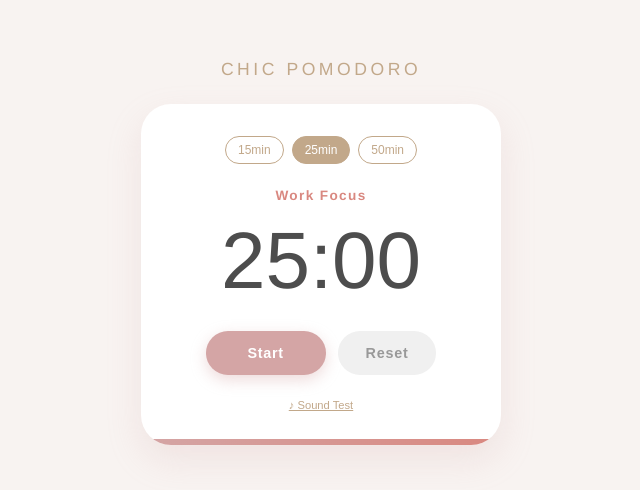
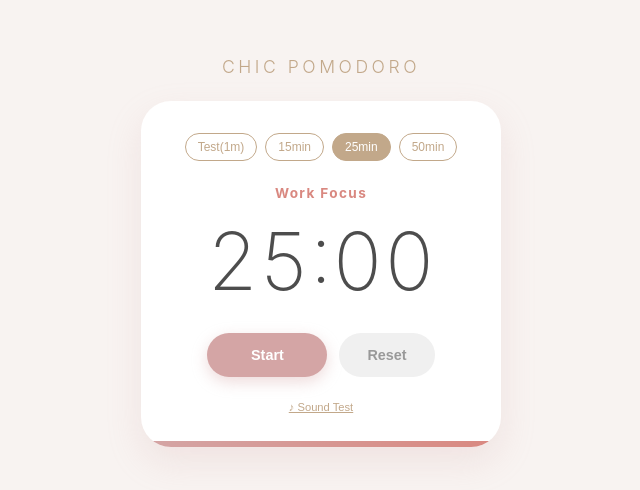
Before and after one commit to shimizu347-wq/my_pomodoro, a plain HTML site: page index.html in a window 1280 px wide. Shown: the part 154-644 px from the top of the page, without its empty margins (319-959 px from the left). Drawn offline with Linux system fonts and the light colour scheme.

Commit message:
Add files via upload

```diff
--- a/index.html
+++ b/index.html
@@ -3,7 +3,7 @@
 <head>
     <meta charset="UTF-8">
     <meta name="viewport" content="width=device-width, initial-scale=1.0">
-    <title>Chic Pomodoro Crystal v2</title>
+    <title>Chic Pomodoro Crystal v3</title>
     <style>
         :root {
             --bg-color: #F8F3F1;
@@ -16,7 +16,7 @@
         }
 
         body {
-            font-family: 'Helvetica Neue', Arial, 'Hiragino Kaku Gothic ProN', 'Hiragino Sans', sans-serif;
+            font-family: -apple-system, BlinkMacSystemFont, "Segoe UI", Roboto, sans-serif;
             background-color: var(--bg-color);
             color: var(--text-color);
             display: flex;
@@ -28,125 +28,28 @@
             overflow: hidden;
         }
 
-        .container {
-            text-align: center;
-            width: 90%;
-            max-width: 360px;
-        }
-
-        h1 {
-            font-size: 1.1rem;
-            font-weight: 300;
-            letter-spacing: 0.2em;
-            color: var(--gold-color);
-            margin-bottom: 1.5rem;
-            text-transform: uppercase;
-        }
-
-        .timer-card {
-            background: var(--card-bg);
-            padding: 2rem 1.5rem;
-            border-radius: 30px;
-            box-shadow: var(--shadow);
-            position: relative;
-            overflow: hidden;
-        }
-
-        .presets {
-            display: flex;
-            justify-content: center;
-            gap: 8px;
-            margin-bottom: 1.5rem;
-        }
+        .container { text-align: center; width: 90%; max-width: 360px; }
+        h1 { font-size: 1.1rem; font-weight: 300; letter-spacing: 0.2em; color: var(--gold-color); margin-bottom: 1.5rem; text-transform: uppercase; }
+        .timer-card { background: var(--card-bg); padding: 2rem 1.5rem; border-radius: 30px; box-shadow: var(--shadow); position: relative; overflow: hidden; }
+        .presets { display: flex; justify-content: center; gap: 8px; margin-bottom: 1.5rem; flex-wrap: wrap; }
 
         .preset-btn {
-            padding: 6px 12px;
-            font-size: 0.75rem;
-            background-color: transparent;
-            color: var(--gold-color);
-            border: 1px solid var(--gold-color);
-            border-radius: 15px;
-            cursor: pointer;
-            transition: all 0.3s;
+            padding: 6px 12px; font-size: 0.75rem; background-color: transparent;
+            color: var(--gold-color); border: 1px solid var(--gold-color); border-radius: 15px; cursor: pointer;
         }
+        .preset-btn.active { background-color: var(--gold-color); color: white; }
 
-        .preset-btn.active {
-            background-color: var(--gold-color);
-            color: white;
-        }
+        .status-label { font-size: 0.85rem; font-weight: bold; color: var(--accent-color); letter-spacing: 0.1em; margin-bottom: 0.2rem; height: 1.2rem; }
+        .display { font-size: 5rem; font-weight: 200; margin: 0.5rem 0 1.5rem 0; font-variant-numeric: tabular-nums; }
+        .controls { display: flex; gap: 12px; justify-content: center; margin-bottom: 0.5rem; }
 
-        .status-label {
-            font-size: 0.85rem;
-            font-weight: bold;
-            color: var(--accent-color);
-            letter-spacing: 0.1em;
-            margin-bottom: 0.2rem;
-            height: 1.2rem;
-        }
+        button.main-btn { padding: 14px 28px; font-size: 0.9rem; font-weight: bold; border: none; border-radius: 50px; cursor: pointer; transition: 0.3s; }
+        .start { background-color: var(--main-color); color: white; min-width: 120px; box-shadow: 0 5px 15px rgba(212, 165, 165, 0.4); }
+        .reset { background-color: #F0F0F0; color: #999; }
+        .sound-test { margin-top: 15px; font-size: 0.7rem; color: var(--gold-color); background: none; border: none; text-decoration: underline; cursor: pointer; }
 
-        .display {
-            font-size: 5rem;
-            font-weight: 200;
-            margin: 0.5rem 0 1.5rem 0;
-            font-variant-numeric: tabular-nums;
-            color: var(--text-color);
-        }
-
-        .controls {
-            display: flex;
-            gap: 12px;
-            justify-content: center;
-            margin-bottom: 0.5rem;
-        }
-
-        button.main-btn {
-            padding: 14px 28px;
-            font-size: 0.9rem;
-            font-weight: bold;
-            letter-spacing: 0.05em;
-            border: none;
-            border-radius: 50px;
-            cursor: pointer;
-            transition: all 0.3s ease;
-        }
-
-        .start {
-            background-color: var(--main-color);
-            color: white;
-            box-shadow: 0 5px 15px rgba(212, 165, 165, 0.4);
-            min-width: 120px;
-        }
-
-        .reset {
-            background-color: #F0F0F0;
-            color: #999;
-        }
-
-        .sound-test {
-            margin-top: 15px;
-            font-size: 0.7rem;
-            color: var(--gold-color);
-            text-decoration: underline;
-            cursor: pointer;
-            background: none;
-            border: none;
-        }
-
-        .progress-bar-container {
-            position: absolute;
-            bottom: 0;
-            left: 0;
-            width: 100%;
-            height: 6px;
-            background-color: #F0EAE8;
-        }
-
-        .progress-bar {
-            height: 100%;
-            width: 100%;
-            background: linear-gradient(90deg, var(--main-color), var(--accent-color));
-            transition: width 1s linear;
-        }
+        .progress-bar-container { position: absolute; bottom: 0; left: 0; width: 100%; height: 6px; background-color: #F0EAE8; }
+        .progress-bar { height: 100%; width: 100%; background: linear-gradient(90deg, var(--main-color), var(--accent-color)); transition: width 1s linear; }
     </style>
 </head>
 <body>
@@ -155,6 +58,7 @@
     <h1>Chic Pomodoro</h1>
     <div class="timer-card">
         <div class="presets">
+            <button class="preset-btn" onclick="setTimer(1, 1, this)">Test(1m)</button>
             <button class="preset-btn" onclick="setTimer(15, 3, this)">15min</button>
             <button class="preset-btn active" onclick="setTimer(25, 5, this)">25min</button>
             <button class="preset-btn" onclick="setTimer(50, 10, this)">50min</button>
@@ -164,11 +68,11 @@
         <div class="display" id="display">25:00</div>
 
         <div class="controls">
-            <button class="main-btn start" id="startBtn" onclick="toggleTimer()">Start</button>
+            <button class="main-btn start" id="startBtn" onclick="handleStartClick()">Start</button>
             <button class="main-btn reset" onclick="resetTimer()">Reset</button>
         </div>
 
-        <button class="sound-test" onclick="initAndPlayTest()">♪ Sound Test</button>
+        <button class="sound-test" onclick="playCrystalSound()">♪ Sound Test</button>
 
         <div class="progress-bar-container">
             <div class="progress-bar" id="progressBar"></div>
@@ -177,82 +81,64 @@
 </div>
 
 <script>
+    /* --- グローバル変数 --- */
     let audioCtx = null;
-
-    // 音源の初期化と再生
-    function playCrystalSound() {
-        if (!audioCtx) {
-            audioCtx = new (window.AudioContext || window.webkitAudioContext)();
-        }
-        if (audioCtx.state === 'suspended') {
-            audioCtx.resume();
-        }
-
-        const notes = [523.25, 659.25, 783.99, 1046.50, 1318.51];
-        const now = audioCtx.currentTime;
-
-        notes.forEach((freq, i) => {
-            const osc = audioCtx.createOscillator();
-            const gain = audioCtx.createGain();
-
-            osc.type = 'sine';
-            osc.frequency.setValueAtTime(freq, now + i * 0.1);
-
-            gain.gain.setValueAtTime(0.4, now + i * 0.1); // 音量を少し上げました
-            gain.gain.exponentialRampToValueAtTime(0.0001, now + i * 0.1 + 1.5);
-
-            osc.connect(gain);
-            gain.connect(audioCtx.destination);
-
-            osc.start(now + i * 0.1);
-            osc.stop(now + i * 0.1 + 1.5);
-        });
-    }
-
-    // テストボタン用
-    function initAndPlayTest() {
-        playCrystalSound();
-    }
-
-    let workMinutes = 25;
-    let breakMinutes = 5;
-    let timeLeft = workMinutes * 60;
-    let totalTime = workMinutes * 60;
-    let timerId = null;
-    let isBreak = false;
+    let wakeLock = null;
+    let workMinutes = 25, breakMinutes = 5;
+    let timeLeft = workMinutes * 60, totalTime = workMinutes * 60;
+    let timerId = null, isBreak = false;
 
     const display = document.getElementById('display');
     const startBtn = document.getElementById('startBtn');
     const progressBar = document.getElementById('progressBar');
     const statusLabel = document.getElementById('statusLabel');
 
+    /* --- スリープ防止 (Wake Lock) --- */
+    async function requestWakeLock() {
+        try {
+            if ('wakeLock' in navigator) {
+                wakeLock = await navigator.wakeLock.request('screen');
+            }
+        } catch (err) { console.error(`${err.name}: ${err.message}`); }
+    }
+
+    function releaseWakeLock() {
+        if (wakeLock !== null) {
+            wakeLock.release();
+            wakeLock = null;
+        }
+    }
+
+    /* --- 音声処理 --- */
+    function playCrystalSound() {
+        if (!audioCtx) audioCtx = new (window.AudioContext || window.webkitAudioContext)();
+        if (audioCtx.state === 'suspended') audioCtx.resume();
+
+        const notes = [523.25, 659.25, 783.99, 1046.50, 1318.51];
+        const now = audioCtx.currentTime;
+        notes.forEach((freq, i) => {
+            const osc = audioCtx.createOscillator();
+            const gain = audioCtx.createGain();
+            osc.type = 'sine';
+            osc.frequency.setValueAtTime(freq, now + i * 0.1);
+            gain.gain.setValueAtTime(0.5, now + i * 0.1);
+            gain.gain.exponentialRampToValueAtTime(0.0001, now + i * 0.1 + 1.5);
+            osc.connect(gain);
+            gain.connect(audioCtx.destination);
+            osc.start(now + i * 0.1);
+            osc.stop(now + i * 0.1 + 1.5);
+        });
+    }
+
+    /* --- タイマー制御 --- */
     function updateDisplay() {
         const mins = Math.floor(timeLeft / 60);
         const secs = timeLeft % 60;
         display.innerText = `${mins.toString().padStart(2, '0')}:${secs.toString().padStart(2, '0')}`;
-        const progressPercent = (timeLeft / totalTime) * 100;
-        progressBar.style.width = `${progressPercent}%`;
+        progressBar.style.width = `${(timeLeft / totalTime) * 100}%`;
     }
 
-    function setTimer(w, b, btn) {
-        if (timerId) {
-            if(!confirm("進行中のタイマーをリセットしますか？")) return;
-            resetTimer();
-        }
-        workMinutes = w;
-        breakMinutes = b;
-        isBreak = false;
-        timeLeft = workMinutes * 60;
-        totalTime = workMinutes * 60;
-        statusLabel.innerText = "Work Focus";
-        statusLabel.style.color = "var(--accent-color)";
-        document.querySelectorAll('.preset-btn').forEach(b => b.classList.remove('active'));
-        btn.classList.add('active');
-        updateDisplay();
-    }
-
-    function toggleTimer() {
-        // Startボタンを押した瞬間に音響機能をONにする
+    async function handleStartClick() {
         if (!audioCtx) audioCtx = new (window.AudioContext || window.webkitAudioContext)();
         if (audioCtx.state === 'suspended') audioCtx.resume();
 
@@ -261,7 +147,9 @@
             timerId = null;
             startBtn.innerText = 'Resume';
             startBtn.style.backgroundColor = 'var(--main-color)';
+            releaseWakeLock();
         } else {
+            await requestWakeLock();
             startBtn.innerText = 'Pause';
             startBtn.style.backgroundColor = 'var(--accent-color)';
             timerId = setInterval(() => {
@@ -275,24 +163,20 @@
     function completeCycle() {
         clearInterval(timerId);
         timerId = null;
+        playCrystalSound();
+        releaseWakeLock();
 
-        // 先に音を鳴らす
-        playCrystalSound();
-
-        // 0.5秒待ってから通知を出す（音が消されないように）
         setTimeout(() => {
             if (!isBreak) {
                 alert("Work finished! クリスタルな休憩を。");
                 isBreak = true;
-                timeLeft = breakMinutes * 60;
-                totalTime = breakMinutes * 60;
+                timeLeft = totalTime = breakMinutes * 60;
                 statusLabel.innerText = "Short Break";
                 statusLabel.style.color = "#88A0A8";
             } else {
                 alert("Break finished! 作業を再開しましょう。");
                 isBreak = false;
-                timeLeft = workMinutes * 60;
-                totalTime = workMinutes * 60;
+                timeLeft = totalTime = workMinutes * 60;
                 statusLabel.innerText = "Work Focus";
                 statusLabel.style.color = "var(--accent-color)";
             }
@@ -302,18 +186,37 @@
         }, 500);
     }
 
+    function setTimer(w, b, btn) {
+        if (timerId) { resetTimer(); }
+        workMinutes = w; breakMinutes = b;
+        isBreak = false;
+        timeLeft = totalTime = workMinutes * 60;
+        statusLabel.innerText = "Work Focus";
+        statusLabel.style.color = "var(--accent-color)";
+        document.querySelectorAll('.preset-btn').forEach(b => b.classList.remove('active'));
+        btn.classList.add('active');
+        updateDisplay();
+    }
+
     function resetTimer() {
         clearInterval(timerId);
         timerId = null;
         isBreak = false;
-        timeLeft = workMinutes * 60;
-        totalTime = workMinutes * 60;
+        timeLeft = totalTime = workMinutes * 60;
         statusLabel.innerText = "Work Focus";
         statusLabel.style.color = "var(--accent-color)";
         startBtn.innerText = 'Start';
         startBtn.style.backgroundColor = 'var(--main-color)';
+        releaseWakeLock();
         updateDisplay();
     }
+
+    // 画面が再度表示されたときにスリープ防止を再有効化
+    document.addEventListener('visibilitychange', async () => {
+        if (wakeLock !== null && document.visibilityState === 'visible') {
+            await requestWakeLock();
+        }
+    });
 
     updateDisplay();
 </script>
```
